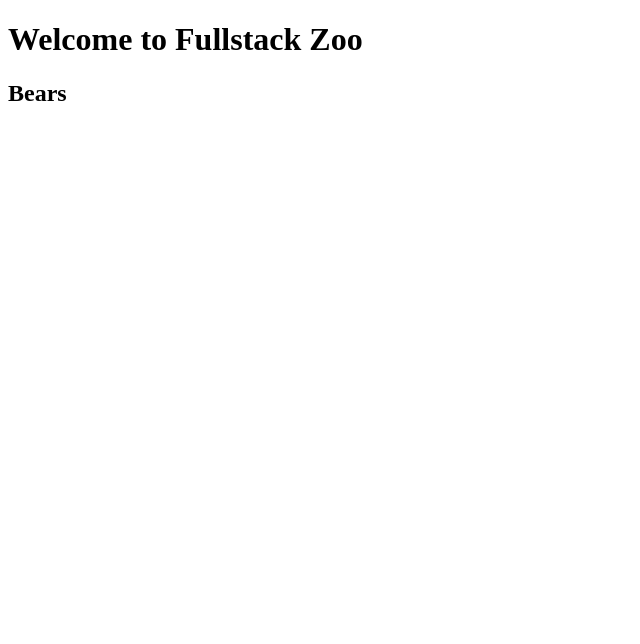
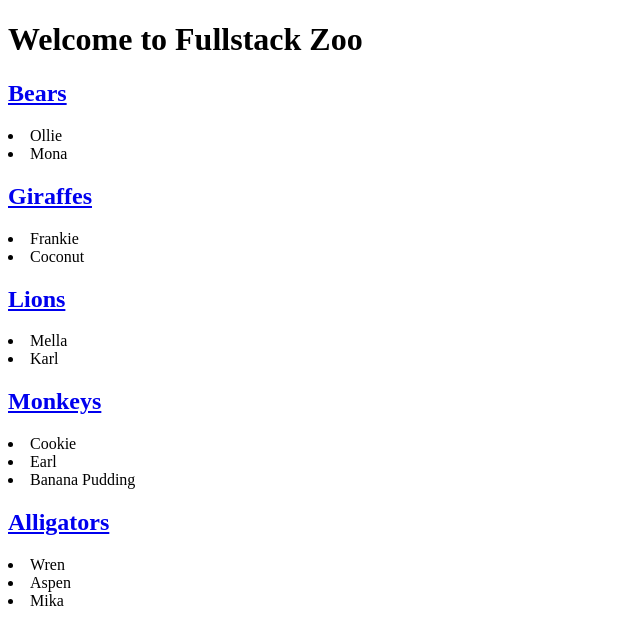
Before and after one commit to 19hlj25/my-zoo, a plain HTML site: page index.html in a window 1280 px wide. Shown: the whole page, without its empty margins (0-640 px from the left). Drawn offline with Linux system fonts and the light colour scheme.

Commit message:
saved changes

```diff
--- a/index.html
+++ b/index.html
@@ -8,8 +8,31 @@
 <body>
     <main>
         <h1>Welcome to Fullstack Zoo</h1>
-        <section><h2>Bears</h2>
-        <ul></ul></section>
+        <section><h2><a href="https://www.bears.com">Bears</h2></a>
+            <li>
+            Ollie </li><li>Mona</li>
+        </section>
+
+        <section>
+            <h2><a href="https://wwww.giraffes.com">Giraffes</a></h2><li>Frankie</li><li>Coconut</li>
+          </section>
+
+          <section><h2><a href="https://www.lions.com">Lions</a></h2>
+        <li>Mella</li>
+    <li>Karl</li>
+</section>
+
+<section><h2><a href="https://www.monkey.com">Monkeys</a></h2>
+<li>Cookie</li>
+<li>Earl</li>
+<li>Banana Pudding</li>
+</section>
+
+<section><h2><a href="https://www.alligators.com">Alligators</a></h2>
+
+<li>Wren</li>
+<li>Aspen</li>
+<li>Mika</li></section>
     </main>
 </body>
 </html>
```
